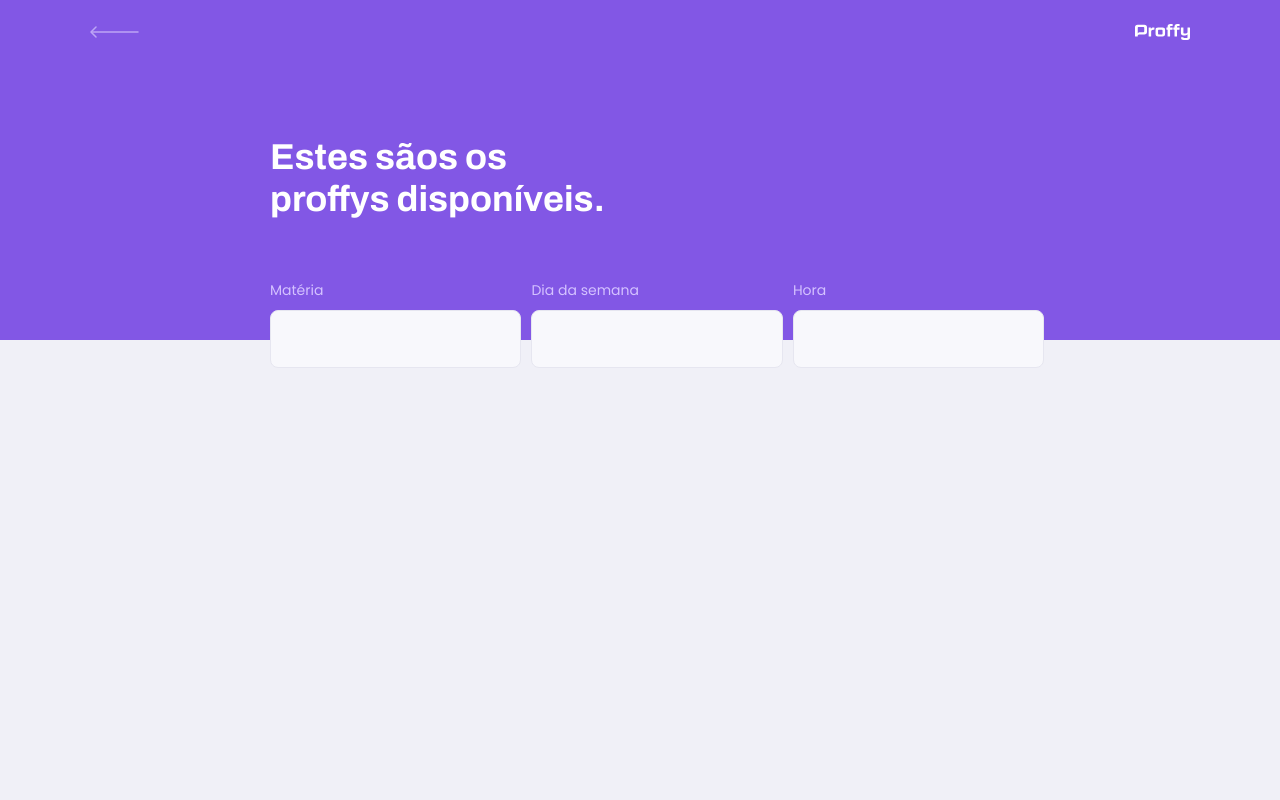
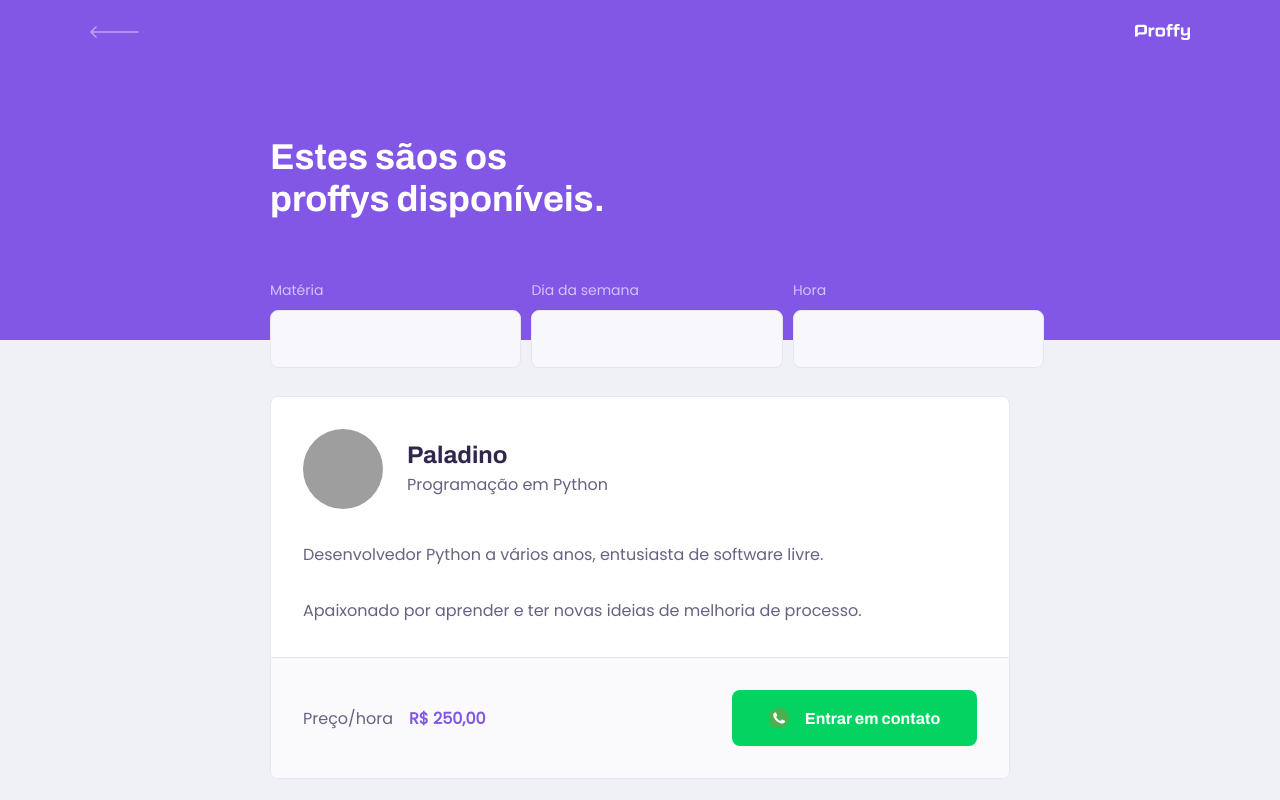
Before and after one commit to cpn-paladino/nlw2-react, a React (Create React App) app in the folder classes/web/: page /study in a window 1280 px wide. Shown: the top 800 px of the page. Built offline with nearby package versions, Linux system fonts and the light colour scheme; grey boxes are pictures that could not be loaded.

Commit message:
added list of teachers

```diff
--- a/classes/web/src/assets/styles/global.css
+++ b/classes/web/src/assets/styles/global.css
@@ -42,6 +42,7 @@
 
 body, input, button, textarea{
     font: 500 1.6rem Poppins;
+    color: var(--color-text-base);
 }
 
 .container{
--- /dev/null
+++ b/classes/web/src/components/TeacherItem/index.tsx
@@ -0,0 +1,34 @@
+import React from 'react';
+import whatsappIcon from '../../assets/images/icons/whatsapp.svg';
+import './styles.css';
+
+function TeacherItem(){
+    return (
+        <article className="teacher-item">
+            <header>
+                 <img src="https://avatars3.githubusercontent.com/u/22564040?s=460&u=e3b7d24311a454479a5b80a90691bbb33064fa1a&v=4" alt="Paladino"/>
+                 <div>
+                     <strong>Paladino</strong>
+                     <span>Programação em Python</span>
+                 </div>
+            </header>
+            <p>
+            Desenvolvedor Python a vários anos, entusiasta de software livre.
+            <br /><br />
+            Apaixonado por aprender e ter novas ideias de melhoria de processo.
+            </p>
+            <footer>
+                <p>
+                    Preço/hora
+                    <strong>R$ 250,00</strong>
+                </p>
+                <button type='button'>
+                    <img src={whatsappIcon} alt="Entrar em contato"/>
+                    Entrar em contato
+                </button>
+            </footer>
+        </article>
+    );
+}
+
+export default TeacherItem;
--- /dev/null
+++ b/classes/web/src/components/TeacherItem/styles.css
@@ -0,0 +1,101 @@
+.teacher-item{
+    background: var(--color-box-base);
+    border: 1px solid var(--color-line-in-white);
+    border-radius: 0.8rem;
+    margin-top: 2.4rem;
+    overflow: hidden;
+}
+
+.teacher-item header{
+    padding: 3.2rem 2rem;
+    display: flex;
+    align-items: center;
+}
+
+.teacher-item header img{
+    width: 8rem;
+    height: 8rem;
+    border-radius: 50%;
+}
+
+.teacher-item header div{
+    margin-left: 2.4rem;
+}
+
+.teacher-item header div strong{
+    font: 700 2.4rem Archivo;
+    display: block;
+    color: var(--color-text-title);
+}
+
+.teacher-item header div span{
+    font-size: 1.6rem;
+    display: block;
+    margin-top: 0.4rem;
+}
+
+.teacher-item > p{
+    padding: 0 2rem;
+    font-size: 1.6rem;
+    line-height: 2.8rem;
+}
+
+.teacher-item footer{
+    padding: 3.2rem 2rem;
+    background: var(--color-box-footer);
+    border-top: 1px solid var(--color-line-in-white);
+    margin-top: 3.2rem;
+    display: flex;
+    align-items: center;
+    justify-content: space-between;
+}
+
+.teacher-item footer p strong{
+    color: var(--color-primary);
+    font-size: 1.6rem;
+    display: block  ;
+}
+
+.teacher-item footer button{
+    width: 20rem;
+    height: 5.6rem;
+    background: var(--color-secundary);
+    color: var(--color-button-text);
+    border: 0;
+    border-radius: 0.8rem;
+    cursor: pointer;
+    font: 700 1.4rem Archivo;
+    display: flex;
+    align-items: center;
+    justify-content: space-evenly;
+    transition: 0.2s;
+}
+
+.teacher-item footer button:hover{
+    background: var(--color-secundary-dark);
+}
+
+@media(min-width: 700px){
+    .teacher-item header, .teacher-item footer{
+        padding: 3.2rem;
+    }
+
+    .teacher-item > p{
+        padding: 0 3.2rem;
+    }
+
+    .teacher-item footer p strong{
+        display: initial;
+        margin-left: 1.6rem;
+    }
+
+    .teacher-item footer button{
+        width: 24.5rem;
+        font-size: 1.6rem;
+        justify-content: center;
+    }
+
+    .teacher-item footer button img{
+        margin-right: 1.6rem;
+    }
+}
--- a/classes/web/src/pages/TeacherList/index.tsx
+++ b/classes/web/src/pages/TeacherList/index.tsx
@@ -1,6 +1,8 @@
 import React from 'react';
 import './styles.css';
 import PageHeader from '../../components/PageHeader';
+import TeacherItem from '../../components/TeacherItem';
+
 
 function TeacherList() {
     return(
@@ -21,6 +23,11 @@
                    </div>
                </form>
            </PageHeader>
+           <main>
+               <TeacherItem />
+               <TeacherItem />
+               <TeacherItem />
+           </main>
        </div>
     )
 }
--- a/classes/web/src/pages/TeacherList/styles.css
+++ b/classes/web/src/pages/TeacherList/styles.css
@@ -50,6 +50,11 @@
     bottom: 0;
 }
 
+#page-teacher-list main{
+    margin: 3.2rem auto;
+    width: 90%;
+}
+
 @media(min-width: 700px){
     #page-teacher-list{
         max-width: 100%;
@@ -65,4 +70,10 @@
         margin-top: 0;
     }
 
+    #page-teacher-list main{
+        padding: 3.2rem 0;
+        max-width: 740px;
+        margin: 0 auto;
+    }
+
 }
```
